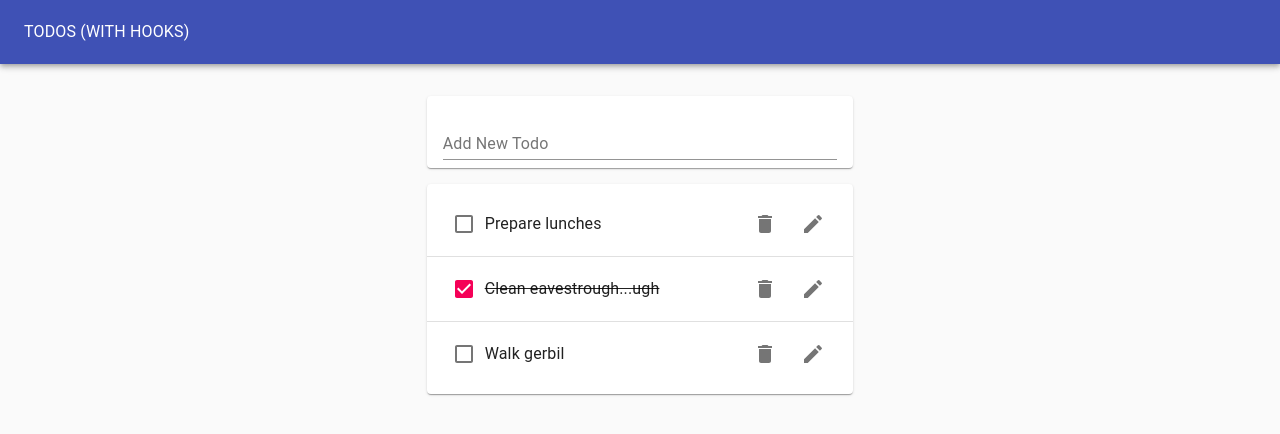
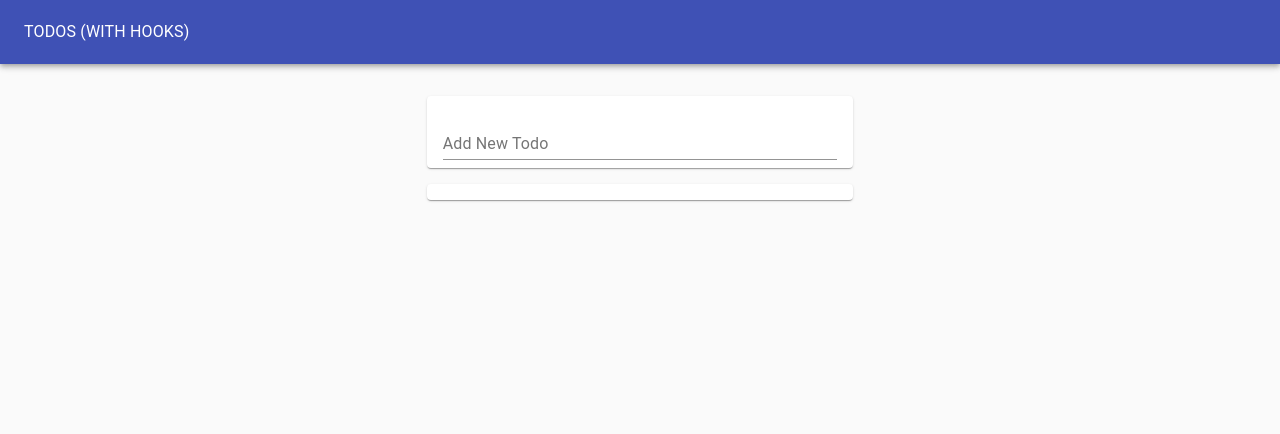
Before and after one commit to RichardsonColin/todo-hooks, a React (Create React App) app: page / in a window 1280 px wide. Shown: the top 434 px of the page. Built offline with nearby package versions, Linux system fonts and the light colour scheme.

Commit message:
store todos to localStorage

```diff
--- a/src/TodoApp.js
+++ b/src/TodoApp.js
@@ -1,4 +1,4 @@
-import React, { useState } from "react";
+import React, { useState, useEffect } from "react";
 import { v4 as uuidv4 } from 'uuid';
 import Typography from "@material-ui/core/Typography";
 import Paper from "@material-ui/core/Paper";
@@ -10,15 +10,20 @@
 import './TodoApp.css';
 
 function TodoApp() {
-  // initial todos for building purpose
-  const testTodos = [
-    { id: uuidv4(), task: "Prepare lunches", completed: false },
-    { id: uuidv4(), task: "Clean eavestrough...ugh", completed: true },
-    { id: uuidv4(), task: "Walk gerbil", completed: false }
-  ];
+  // initial todos taken from localStorage
+  const storedTodos = JSON.parse(localStorage.getItem("todos")) || [];
+  // const storedTodos = [
+  //   { id: uuidv4(), task: "Prepare lunches", completed: false },
+  //   { id: uuidv4(), task: "Clean eavestrough...ugh", completed: true },
+  //   { id: uuidv4(), task: "Walk gerbil", completed: false }
+  // ];
+  const [todos, setTodos] = useState(storedTodos);
 
-  const [todos, setTodos] = useState(testTodos);
+  useEffect(() => {
+    window.localStorage.setItem("todos", JSON.stringify(todos));
+  }, [todos]);
 
+  // component methods
   const addTodo = newTodoText => {
     setTodos([...todos, { id: uuidv4(), task: newTodoText, completed: false }]);
   }
```
